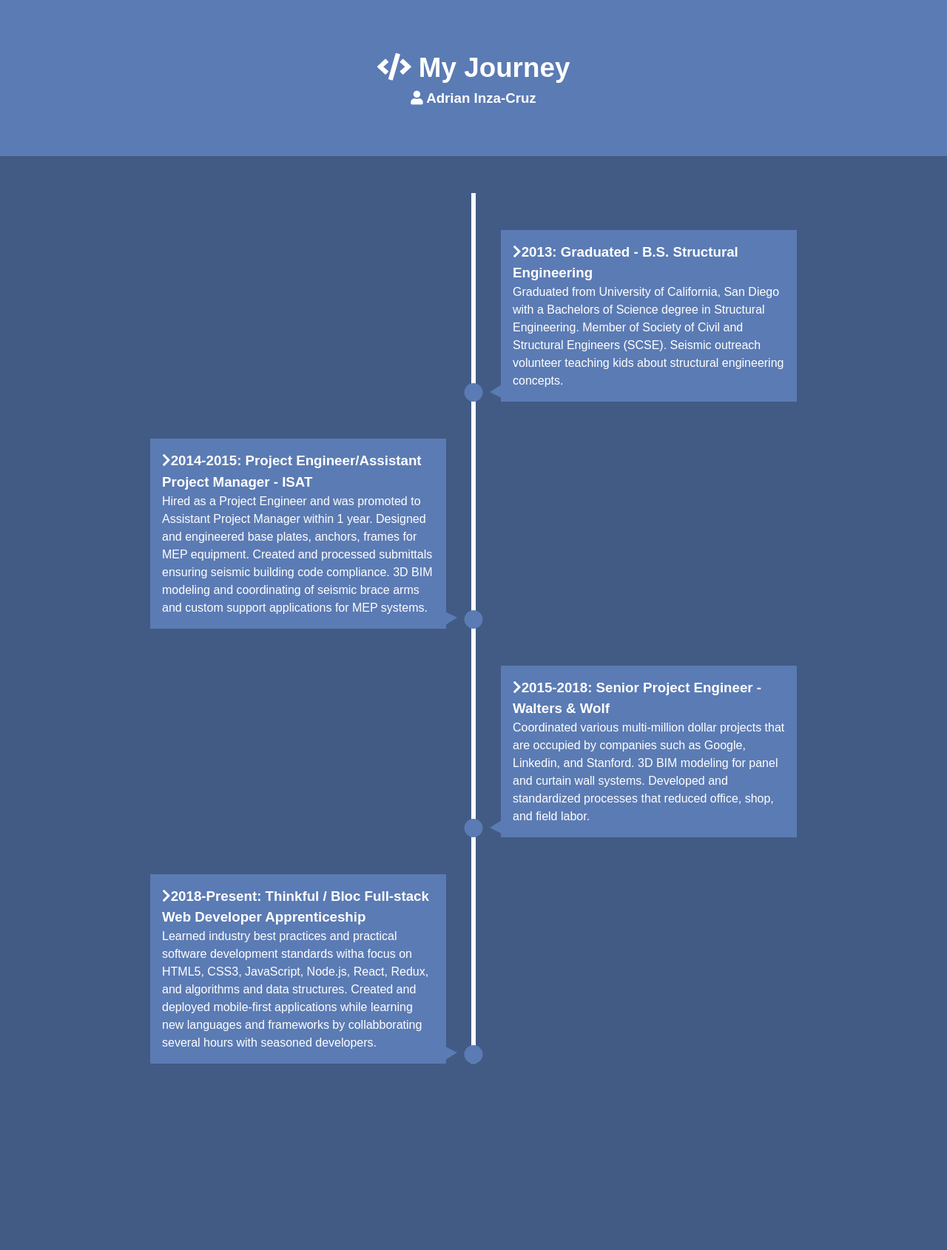
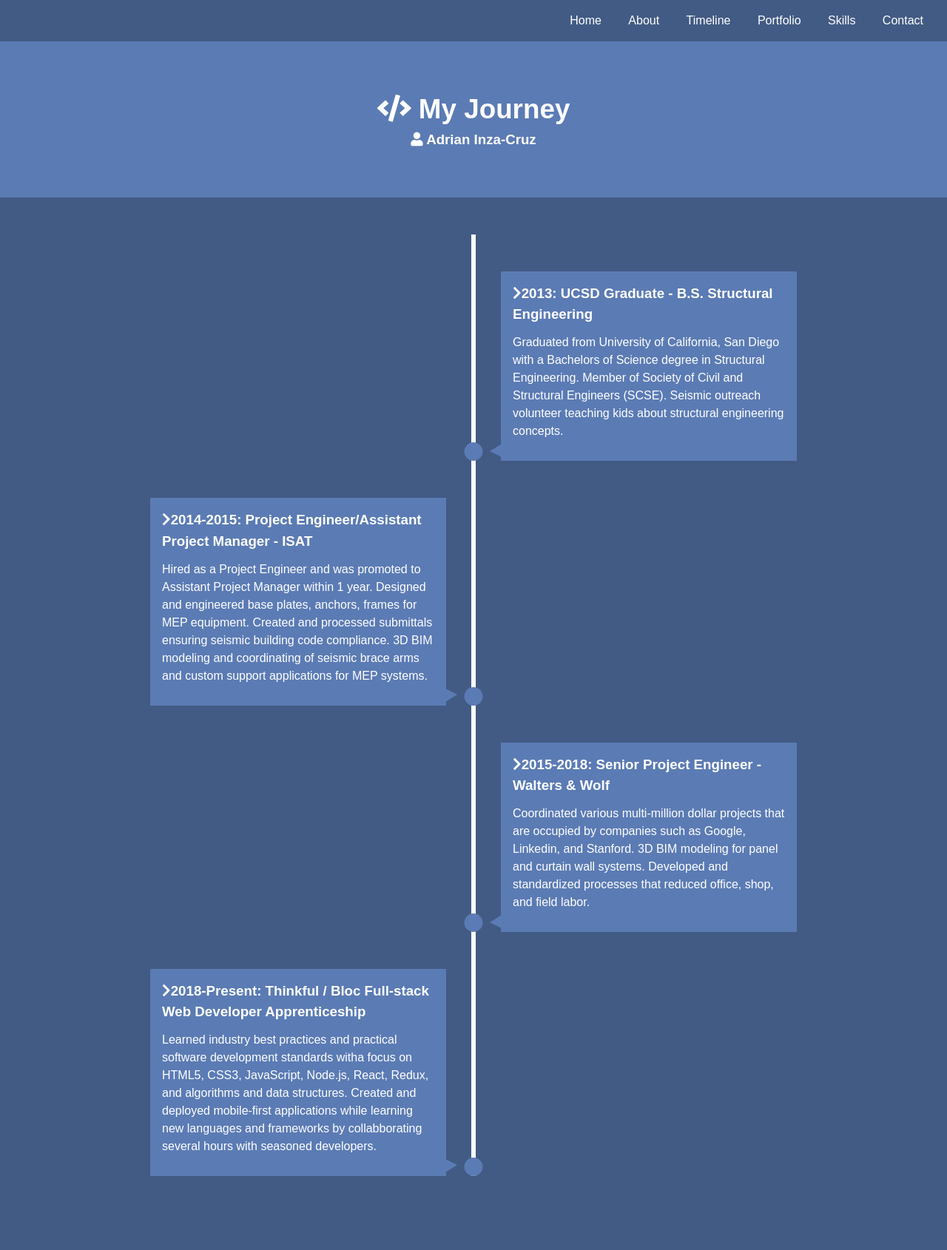
Before and after one commit to ainzacruz/Portfolio, a PHP site: page / in a window 1280 px wide. Shown: the whole page at 74% size. Before the commit the page ends 1438 px from the top, so only its background shows below. Run offline with PHP 8.4, Linux system fonts and the light colour scheme; some libraries are stand-ins or nearby versions.

Commit message:
added flex navbar

```diff
--- a/index.html
+++ b/index.html
@@ -14,7 +14,18 @@
     <title>Adrian Inza-Cruz | Software Developer</title>
   </head>
   <body>
-    <header id="main-header">
+    <!-- Navbar -->
+    <nav id="navbar">
+      <ul id="nav-container">
+        <li><a href="#home">Home</a></li>
+        <li><a href="#about">About</a></li>
+        <li><a href="#timeline-header">Timeline</a></li>
+        <li><a href="#portfolio">Portfolio</a></li>
+        <li><a href="#skills">Skills</a></li>
+        <li><a href="#contact">Contact</a></li>
+      </ul>
+    </nav>
+    <header id="timeline-header">
       <div class="container">
         <h1>
           <i class="fas fa-code"></i>
@@ -31,7 +42,7 @@
         <li>
           <div>
             <h3>
-              <i class="fas fa-chevron-right"></i>2013: Graduated - B.S.
+              <i class="fas fa-chevron-right"></i>2013: UCSD Graduate - B.S.
               Structural Engineering
             </h3>
             <p>
--- a/style.css
+++ b/style.css
@@ -11,6 +11,47 @@
   box-sizing: border-box;
 }
 
+a {
+  text-decoration: none;
+}
+
+p {
+  margin: 0.75rem 0;
+}
+
+/* Navbar */
+#navbar {
+  display: flex;
+  flex-direction: row-reverse;
+  background: var(--primary-color);
+  color: #fff;
+  position: sticky;
+  top: 0;
+  z-index: 1;
+  padding: 1rem;
+}
+
+#nav-container {
+  list-style: none;
+  text-align: center;
+  align-items: center;
+}
+
+#navbar ul li {
+  display: inline-block;
+}
+
+#navbar ul li a {
+  color: #fff;
+  padding: 0.75rem;
+  margin: 0 0.25rem;
+}
+
+#navbar ul li a:hover {
+  background: var(--secondary-color);
+  border-radius: 5px;
+}
+
 body {
   font: normal 1rem/1.5 "Aerial", sans-serif;
   background: var(--primary-color);
@@ -19,7 +60,7 @@ body {
   padding-bottom: 50px;
 }
 
-#main-header {
+#timeline-header {
   background: var(--secondary-color);
   padding: 4rem 0;
 }
@@ -148,4 +189,9 @@ h1 {
     border-width: 10px 16px 8px 0;
     border-color: transparent var(--secondary-color) transparent transparent;
   }
+
+  #navbar ul li {
+    margin-bottom: 0.5rem;
+    text-align: center;
+  }
 }
```
